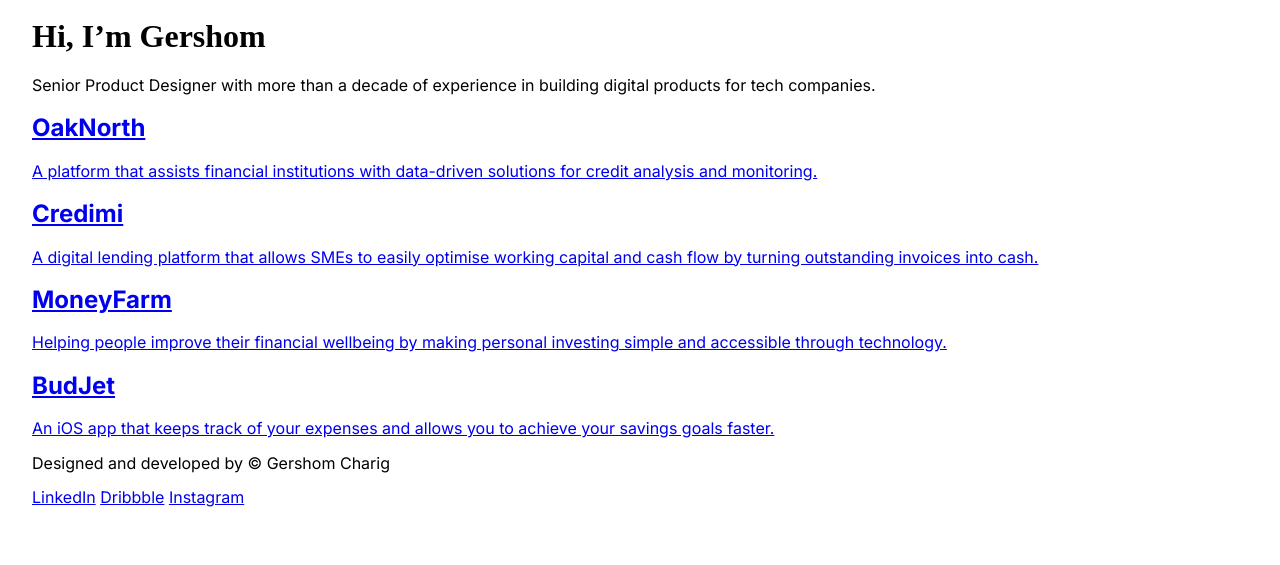
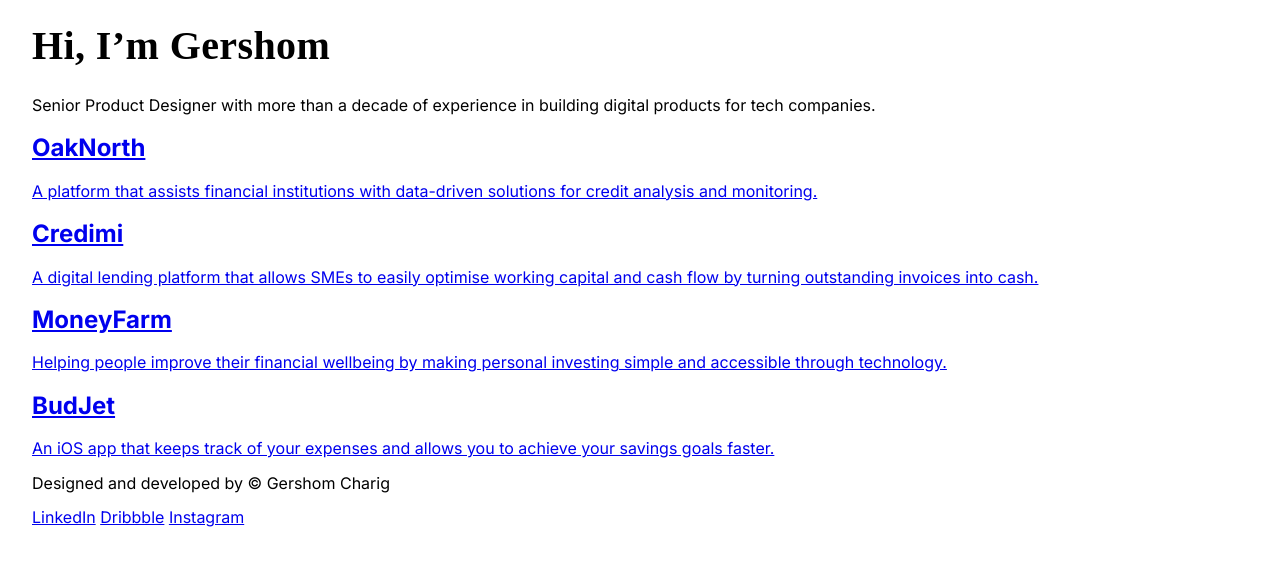
Before and after one commit to gershomcharig/my-portfolio, a plain HTML site: page index.html in a window 1280 px wide. Shown: the part 39-604 px from the top of the page. Drawn offline with Linux system fonts and the light colour scheme; a web font is replaced by a local one.

Commit message:
H1 styling

```diff
--- a/styles/_typography.scss
+++ b/styles/_typography.scss
@@ -1,3 +1,7 @@
 html, body { font-family: $font-sans-serif; }
 
-h1 { font-family: $font-serif; }
+h1 {
+    font-family: $font-serif;
+    font-size: 2.5rem;
+    letter-spacing: 0.025rem;
+}
--- a/styles/_variables.scss
+++ b/styles/_variables.scss
@@ -1,6 +1,3 @@
-@import url('https://fonts.googleapis.com/css2?family=Inter:wght@400;700&family=Source+Serif+Pro:wght@900&display=swap');
-
-
 /* Breakpoints */
 $breakpoint-sm: 40rem; // 640
 $breakpoint-md: 48rem; // 768
--- a/styles/main.scss
+++ b/styles/main.scss
@@ -1,3 +1,4 @@
+@import url('https://fonts.googleapis.com/css2?family=Inter:wght@400;700&family=Source+Serif+Pro:wght@900&display=swap');
 @import 'modern-normalize';
 @import 'variables';
 @import 'typography';
```
Also changed, not shown: styles/main.css, 1 other file.
